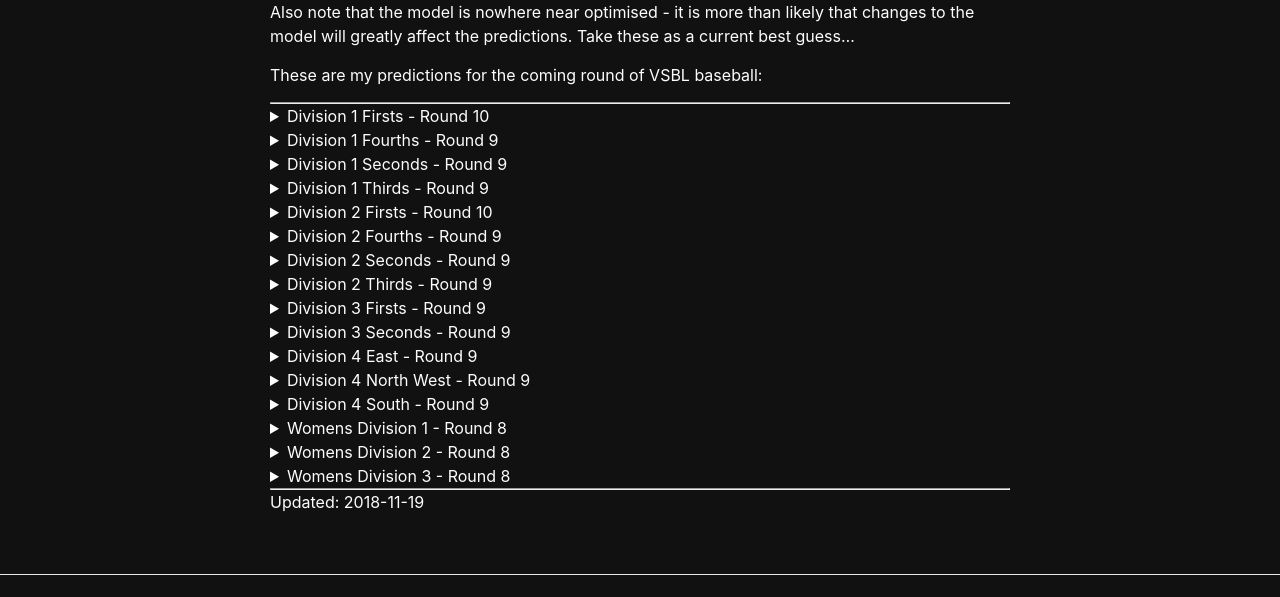
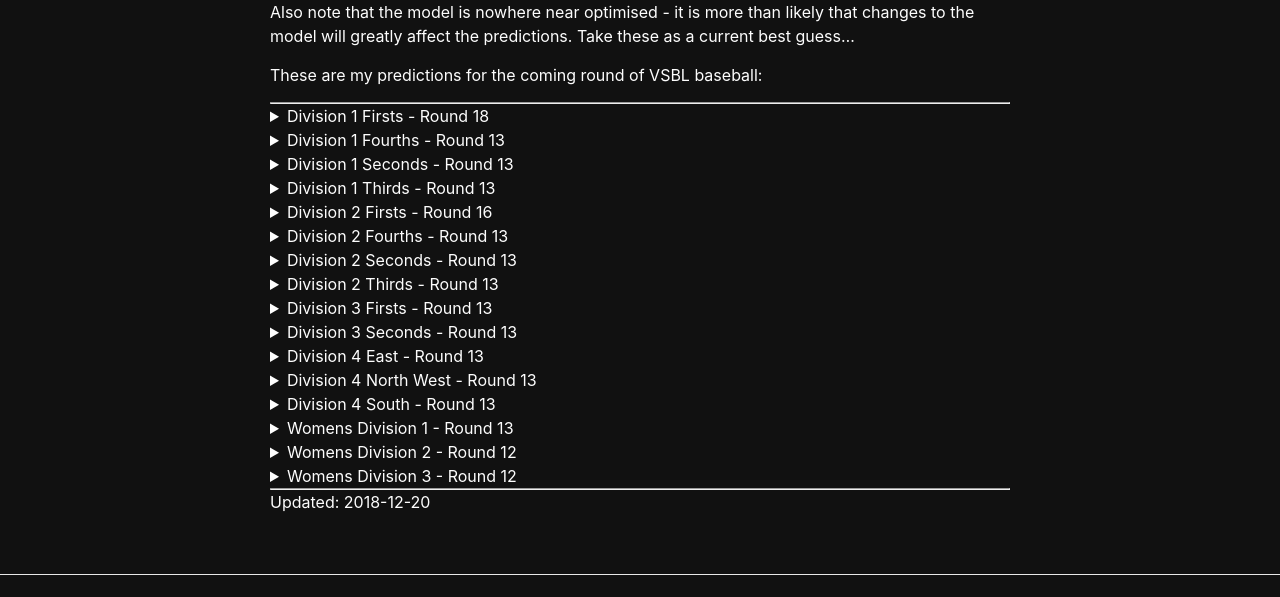
Before and after one commit to gabrieldwyer/baseball_elo_ratings, a Jekyll site: the page built from predictions.md, in a window 1280 px wide. Shown: the part 227-824 px from the top of the page. Built offline with Jekyll 4.4.1, drawn with Linux system fonts in a browser that asks for light colours.

Commit message:
Update predictions on Thu 20 Dec 2018 15:38:08 AEDT

```diff
--- a/_data/next_round_predictions.yaml
+++ b/_data/next_round_predictions.yaml
@@ -1,401 +1,401 @@
 metadata:
-  updated: 2018-11-19
+  updated: 2018-12-20
 grades:
   -
-    name: 'Division 1 Firsts - Round  10'
+    name: 'Division 1 Firsts - Round  18'
     games:
     -
-      team_home: 'Blackburn Orioles'
-      team_away: 'Upwey Ferntree Gully Tigers'
-      chance_home: 33
-      chance_away: 67
+      team_home: 'Geelong Baycats'
+      team_away: 'Essendon Bombers'
+      chance_home: 88
+      chance_away: 12
     -
-      team_home: 'Fitzroy Lions'
-      team_away: 'Geelong Baycats'
-      chance_home: 25
-      chance_away: 75
+      team_home: 'Sandringham Royals'
+      team_away: 'Sunshine Eagles'
+      chance_home: 22
+      chance_away: 78
     -
       team_home: 'Melbourne Demons'
+      team_away: 'Blackburn Orioles'
+      chance_home: 28
+      chance_away: 72
+    -
+      team_home: 'Moorabbin Panthers'
       team_away: 'Berwick City Cougars'
-      chance_home: 93
-      chance_away: 7
+      chance_home: 5
+      chance_away: 95
     -
-      team_home: 'Sunshine Eagles'
-      team_away: 'Preston Pirates'
-      chance_home: 69
-      chance_away: 31
-    -
-      team_home: 'Waverley Wildcats'
-      team_away: 'Moorabbin Panthers'
-      chance_home: 45
-      chance_away: 55
-    -
-      team_home: 'Sandringham Royals'
-      team_away: 'Essendon Bombers'
-      chance_home: 77
-      chance_away: 23
-  -
-    name: 'Division 1 Fourths - Round  9'
-    games:
-    -
-      team_home: 'Upwey Ferntree Gully Tigers'
-      team_away: 'Blackburn Orioles'
+      team_home: 'Preston Pirates'
+      team_away: 'Fitzroy Lions'
       chance_home: 15
       chance_away: 85
     -
+      team_home: 'Upwey Ferntree Gully Tigers'
+      team_away: 'Waverley Wildcats'
+      chance_home: 66
+      chance_away: 34
+  -
+    name: 'Division 1 Fourths - Round  13'
+    games:
+    -
+      team_home: 'Geelong Baycats'
+      team_away: 'Essendon Bombers'
+      chance_home: 28
+      chance_away: 72
+    -
       team_home: 'Berwick City Cougars'
+      team_away: 'Moorabbin Panthers'
+      chance_home: 95
+      chance_away: 5
+    -
+      team_home: 'Blackburn Orioles'
       team_away: 'Melbourne Demons'
-      chance_home: 57
-      chance_away: 43
+      chance_home: 24
+      chance_away: 76
     -
-      team_home: 'Essendon Bombers'
-      team_away: 'Sandringham Royals'
+      team_home: 'Fitzroy Lions'
+      team_away: 'Preston Pirates'
       chance_home: 42
       chance_away: 58
     -
+      team_home: 'Sunshine Eagles'
+      team_away: 'Sandringham Royals'
+      chance_home: 18
+      chance_away: 82
+    -
+      team_home: 'Waverley Wildcats'
+      team_away: 'Upwey Ferntree Gully Tigers'
+      chance_home: 93
+      chance_away: 7
+  -
+    name: 'Division 1 Seconds - Round  13'
+    games:
+    -
       team_home: 'Geelong Baycats'
-      team_away: 'Fitzroy Lions'
-      chance_home: 61
-      chance_away: 39
+      team_away: 'Essendon Bombers'
+      chance_home: 71
+      chance_away: 29
+    -
+      team_home: 'Melbourne Demons'
+      team_away: 'Blackburn Orioles'
+      chance_home: 52
+      chance_away: 48
     -
       team_home: 'Moorabbin Panthers'
-      team_away: 'Waverley Wildcats'
-      chance_home: 34
-      chance_away: 66
+      team_away: 'Berwick City Cougars'
+      chance_home: 75
+      chance_away: 25
     -
       team_home: 'Preston Pirates'
+      team_away: 'Fitzroy Lions'
+      chance_home: 65
+      chance_away: 35
+    -
+      team_home: 'Sandringham Royals'
       team_away: 'Sunshine Eagles'
-      chance_home: 17
-      chance_away: 83
+      chance_home: 77
+      chance_away: 23
+    -
+      team_home: 'Upwey Ferntree Gully Tigers'
+      team_away: 'Waverley Wildcats'
+      chance_home: 68
+      chance_away: 32
   -
-    name: 'Division 1 Seconds - Round  9'
+    name: 'Division 1 Thirds - Round  13'
     games:
     -
-      team_home: 'Upwey Ferntree Gully Tigers'
-      team_away: 'Blackburn Orioles'
-      chance_home: 36
-      chance_away: 64
+      team_home: 'Geelong Baycats'
+      team_away: 'Essendon Bombers'
+      chance_home: 84
+      chance_away: 16
+    -
+      team_home: 'Berwick City Cougars'
+      team_away: 'Moorabbin Panthers'
+      chance_home: 75
+      chance_away: 25
+    -
+      team_home: 'Blackburn Orioles'
+      team_away: 'Melbourne Demons'
+      chance_home: 51
+      chance_away: 49
     -
       team_home: 'Fitzroy Lions'
-      team_away: 'Geelong Baycats'
-      chance_home: 72
-      chance_away: 28
-    -
-      team_home: 'Melbourne Demons'
-      team_away: 'Berwick City Cougars'
-      chance_home: 67
-      chance_away: 33
-    -
-      team_home: 'Sandringham Royals'
-      team_away: 'Essendon Bombers'
-      chance_home: 82
-      chance_away: 18
+      team_away: 'Preston Pirates'
+      chance_home: 92
+      chance_away: 8
     -
       team_home: 'Sunshine Eagles'
-      team_away: 'Preston Pirates'
-      chance_home: 48
-      chance_away: 52
+      team_away: 'Sandringham Royals'
+      chance_home: 9
+      chance_away: 91
     -
       team_home: 'Waverley Wildcats'
-      team_away: 'Moorabbin Panthers'
-      chance_home: 18
-      chance_away: 82
+      team_away: 'Upwey Ferntree Gully Tigers'
+      chance_home: 43
+      chance_away: 57
   -
-    name: 'Division 1 Thirds - Round  9'
-    games:
-    -
-      team_home: 'Upwey Ferntree Gully Tigers'
-      team_away: 'Blackburn Orioles'
-      chance_home: 13
-      chance_away: 87
-    -
-      team_home: 'Berwick City Cougars'
-      team_away: 'Melbourne Demons'
-      chance_home: 76
-      chance_away: 24
-    -
-      team_home: 'Essendon Bombers'
-      team_away: 'Sandringham Royals'
-      chance_home: 30
-      chance_away: 70
-    -
-      team_home: 'Geelong Baycats'
-      team_away: 'Fitzroy Lions'
-      chance_home: 66
-      chance_away: 34
-    -
-      team_home: 'Moorabbin Panthers'
-      team_away: 'Waverley Wildcats'
-      chance_home: 69
-      chance_away: 31
-    -
-      team_home: 'Preston Pirates'
-      team_away: 'Sunshine Eagles'
-      chance_home: 79
-      chance_away: 21
-  -
-    name: 'Division 2 Firsts - Round  10'
+    name: 'Division 2 Firsts - Round  16'
     games:
     -
       team_home: 'Bonbeach St Chads Bluejays'
-      team_away: 'Mulgrave Rebels'
-      chance_home: 55
-      chance_away: 45
+      team_away: 'Springvale Lions'
+      chance_home: 54
+      chance_away: 46
     -
       team_home: 'Cheltenham Rustlers'
+      team_away: 'Malvern Braves'
+      chance_home: 78
+      chance_away: 22
+    -
+      team_home: 'Doncaster Dragons'
       team_away: 'Port Melbourne Mariners'
+      chance_home: 52
+      chance_away: 48
+    -
+      team_home: 'Newport Rams'
+      team_away: 'Mulgrave Rebels'
+      chance_home: 87
+      chance_away: 13
+    -
+      team_home: 'Werribee Giants'
+      team_away: 'Williamstown Wolves'
+      chance_home: 93
+      chance_away: 7
+  -
+    name: 'Division 2 Fourths - Round  13'
+    games:
+    -
+      team_home: 'Bonbeach Bluejays'
+      team_away: 'Doncaster Dragons'
+      chance_home: 31
+      chance_away: 69
+    -
+      team_home: 'Malvern Braves'
+      team_away: 'Cheltenham Rustlers'
+      chance_home: 10
+      chance_away: 90
+    -
+      team_home: 'Newport Rams'
+      team_away: 'Mulgrave Rebels'
+      chance_home: 90
+      chance_away: 10
+    -
+      team_home: 'Williamstown Wolves'
+      team_away: 'Werribee Giants'
+      chance_home: 99
+      chance_away: 1
+  -
+    name: 'Division 2 Seconds - Round  13'
+    games:
+    -
+      team_home: 'Bonbeach St Chads Bluejays'
+      team_away: 'Springvale Lions'
+      chance_home: 28
+      chance_away: 72
+    -
+      team_home: 'Cheltenham Rustlers'
+      team_away: 'Malvern Braves'
       chance_home: 91
       chance_away: 9
     -
       team_home: 'Doncaster Dragons'
+      team_away: 'Port Melbourne Mariners'
+      chance_home: 84
+      chance_away: 16
+    -
+      team_home: 'Newport Rams'
+      team_away: 'Mulgrave Rebels'
+      chance_home: 81
+      chance_away: 19
+    -
+      team_home: 'Werribee Giants'
+      team_away: 'Williamstown Wolves'
+      chance_home: 42
+      chance_away: 58
+  -
+    name: 'Division 2 Thirds - Round  13'
+    games:
+    -
+      team_home: 'Port Melbourne Mariners'
+      team_away: 'Doncaster Dragons'
+      chance_home: 24
+      chance_away: 76
+    -
+      team_home: 'Bonbeach St Chads Bluejays'
       team_away: 'Springvale Lions'
-      chance_home: 87
-      chance_away: 13
+      chance_home: 14
+      chance_away: 86
     -
       team_home: 'Malvern Braves'
-      team_away: 'Williamstown Wolves'
+      team_away: 'Cheltenham Rustlers'
+      chance_home: 46
+      chance_away: 54
+    -
+      team_home: 'Newport Rams'
+      team_away: 'Mulgrave Rebels'
+      chance_home: 78
+      chance_away: 22
+    -
+      team_home: 'Williamstown Wolves'
+      team_away: 'Werribee Giants'
+      chance_home: 33
+      chance_away: 67
+  -
+    name: 'Division 3 Firsts - Round  13'
+    games:
+    -
+      team_home: 'North Western Titans'
+      team_away: 'Ormond Glenhuntly- Gold'
+      chance_home: 73
+      chance_away: 27
+    -
+      team_home: 'Ormond Glenhuntly- Blue'
+      team_away: 'St Kilda Saints'
+      chance_home: 12
+      chance_away: 88
+    -
+      team_home: 'Pakenham Pumas'
+      team_away: 'Chelsea Dolphins'
+      chance_home: 36
+      chance_away: 64
+  -
+    name: 'Division 3 Seconds - Round  13'
+    games:
+    -
+      team_home: 'North Western Titans'
+      team_away: 'Ormond Glenhuntly- Gold'
+      chance_home: 6
+      chance_away: 94
+    -
+      team_home: 'Ormond Glenhuntly- Blue'
+      team_away: 'St Kilda Saints'
+      chance_home: 48
+      chance_away: 52
+    -
+      team_home: 'Pakenham Pumas'
+      team_away: 'Chelsea Dolphins'
+      chance_home: 48
+      chance_away: 52
+  -
+    name: 'Division 4 East - Round  13'
+    games:
+    -
+      team_home: 'Melbourne Demons'
+      team_away: 'Waverley Wildcats Red'
+      chance_home: 9
+      chance_away: 91
+    -
+      team_home: 'Monash University Farmers'
+      team_away: 'Waverley Wildcats Black'
+      chance_home: 1
+      chance_away: 99
+    -
+      team_home: 'St Kilda Saints'
+      team_away: 'Fitzroy Gold'
+      chance_home: 20
+      chance_away: 80
+  -
+    name: 'Division 4 North West - Round  13'
+    games:
+    -
+      team_home: 'Essendon Bombers'
+      team_away: 'North Coburg Rebels'
+      chance_home: 78
+      chance_away: 22
+    -
+      team_home: 'Fitzroy Maroon'
+      team_away: 'Fitzroy Blue'
+      chance_home: 7
+      chance_away: 93
+    -
+      team_home: 'Footscray Bulldogs Red'
+      team_away: 'Mitchell Majors Black'
+      chance_home: 45
+      chance_away: 55
+    -
+      team_home: 'Geelong Baycats'
+      team_away: 'Footscray Bulldogs Blue'
+      chance_home: 10
+      chance_away: 90
+    -
+      team_home: 'Mitchell Majors Yellow'
+      team_away: 'Essendon Jets'
+      chance_home: 94
+      chance_away: 6
+  -
+    name: 'Division 4 South - Round  13'
+    games:
+    -
+      team_home: 'Moorabbin Panthers'
+      team_away: 'Berwick City Cougars'
+      chance_home: 5
+      chance_away: 95
+    -
+      team_home: 'St Kilda Saints- Black'
+      team_away: 'Chelsea Dolphins'
+      chance_home: 80
+      chance_away: 20
+    -
+      team_home: 'Monash University Farmers'
+      team_away: 'Pakenham Pumas'
       chance_home: 95
       chance_away: 5
     -
-      team_home: 'Werribee Giants'
-      team_away: 'Newport Rams'
-      chance_home: 40
-      chance_away: 60
+      team_home: 'St Kilda Saints- Gold'
+      team_away: 'Bonbeach St Chads Bluejays'
+      chance_home: 41
+      chance_away: 59
   -
-    name: 'Division 2 Fourths - Round  9'
+    name: 'Womens Division 1 - Round  13'
     games:
     -
       team_home: 'Doncaster Dragons'
-      team_away: 'Cheltenham Rustlers'
-      chance_home: 47
-      chance_away: 53
+      team_away: 'Essendon Bombers'
+      chance_home: 24
+      chance_away: 76
     -
-      team_home: 'Mulgrave Rebels'
-      team_away: 'Bonbeach Bluejays'
-      chance_home: 91
-      chance_away: 9
-    -
-      team_home: 'Werribee Giants'
-      team_away: 'Newport Rams'
-      chance_home: 26
-      chance_away: 74
-    -
-      team_home: 'Williamstown Wolves'
-      team_away: 'Malvern Braves'
-      chance_home: 94
-      chance_away: 6
+      team_home: 'Footscray Bulldogs'
+      team_away: 'Springvale Lions'
+      chance_home: 4
+      chance_away: 96
   -
-    name: 'Division 2 Seconds - Round  9'
+    name: 'Womens Division 2 - Round  12'
     games:
     -
-      team_home: 'Cheltenham Rustlers'
-      team_away: 'Port Melbourne Mariners'
-      chance_home: 98
-      chance_away: 2
+      team_home: 'Doncaster Dragons'
+      team_away: 'Essendon Bombers'
+      chance_home: 80
+      chance_away: 20
     -
-      team_home: 'Doncaster Dragons'
-      team_away: 'Springvale Lions'
-      chance_home: 39
-      chance_away: 61
-    -
-      team_home: 'Malvern Braves'
-      team_away: 'Williamstown Wolves'
-      chance_home: 22
-      chance_away: 78
-    -
-      team_home: 'Mulgrave Rebels'
-      team_away: 'Bonbeach St Chads Bluejays'
-      chance_home: 58
-      chance_away: 42
-    -
-      team_home: 'Werribee Giants'
-      team_away: 'Newport Rams'
-      chance_home: 56
-      chance_away: 44
+      team_home: 'Waverley Wildcats'
+      team_away: 'Footscray Bulldogs'
+      chance_home: 55
+      chance_away: 45
   -
-    name: 'Division 2 Thirds - Round  9'
+    name: 'Womens Division 3 - Round  12'
     games:
     -
-      team_home: 'Mulgrave Rebels'
+      team_home: 'Doncaster/Melbourne'
       team_away: 'Bonbeach St Chads Bluejays'
-      chance_home: 79
-      chance_away: 21
+      chance_home: 88
+      chance_away: 12
     -
-      team_home: 'Port Melbourne Mariners'
+      team_home: 'Fitzroy Lions'
+      team_away: 'Moorabbin Panthers'
+      chance_home: 78
+      chance_away: 22
+    -
+      team_home: 'North Western Titans'
       team_away: 'Cheltenham Rustlers'
       chance_home: 5
       chance_away: 95
     -
-      team_home: 'Springvale Lions'
-      team_away: 'Doncaster Dragons'
-      chance_home: 53
-      chance_away: 47
+      team_home: 'Werribee/Footscray'
+      team_away: 'Springvale Lions Blue'
+      chance_home: 96
+      chance_away: 4
     -
-      team_home: 'Werribee Giants'
-      team_away: 'Newport Rams'
-      chance_home: 20
-      chance_away: 80
-    -
-      team_home: 'Williamstown Wolves'
-      team_away: 'Malvern Braves'
-      chance_home: 28
-      chance_away: 72
-  -
-    name: 'Division 3 Firsts - Round  9'
-    games:
-    -
-      team_home: 'St Kilda Saints'
-      team_away: 'Pakenham Pumas'
-      chance_home: 90
-      chance_away: 10
-    -
-      team_home: 'North Western Titans'
-      team_away: 'Ormond Glenhuntly- Blue'
-      chance_home: 8
-      chance_away: 92
-    -
-      team_home: 'Ormond Glenhuntly- Gold'
-      team_away: 'Chelsea Dolphins'
-      chance_home: 12
-      chance_away: 88
-  -
-    name: 'Division 3 Seconds - Round  9'
-    games:
-    -
-      team_home: 'St Kilda Saints'
-      team_away: 'Pakenham Pumas'
+      team_home: 'Wheelers Hill Warriors'
+      team_away: 'Berwick City Cougars'
       chance_home: 95
       chance_away: 5
-    -
-      team_home: 'North Western Titans'
-      team_away: 'Ormond Glenhuntly- Blue'
-      chance_home: 2
-      chance_away: 98
-    -
-      team_home: 'Ormond Glenhuntly- Gold'
-      team_away: 'Chelsea Dolphins'
-      chance_home: 55
-      chance_away: 45
-  -
-    name: 'Division 4 East - Round  9'
-    games:
-    -
-      team_home: 'Monash University Farmers'
-      team_away: 'St Kilda Saints'
-      chance_home: 10
-      chance_away: 90
-    -
-      team_home: 'Waverley Wildcats Black'
-      team_away: 'Melbourne Demons'
-      chance_home: 87
-      chance_away: 13
-    -
-      team_home: 'Waverley Wildcats Red'
-      team_away: 'Fitzroy Gold'
-      chance_home: 62
-      chance_away: 38
-  -
-    name: 'Division 4 North West - Round  9'
-    games:
-    -
-      team_home: 'Essendon Bombers'
-      team_away: 'Fitzroy Maroon'
-      chance_home: 82
-      chance_away: 18
-    -
-      team_home: 'Essendon Jets'
-      team_away: 'Footscray Bulldogs Blue'
-      chance_home: 6
-      chance_away: 94
-    -
-      team_home: 'Footscray Bulldogs Red'
-      team_away: 'Fitzroy Blue'
-      chance_home: 44
-      chance_away: 56
-    -
-      team_home: 'Mitchell Majors Black'
-      team_away: 'North Coburg Rebels'
-      chance_home: 11
-      chance_away: 89
-    -
-      team_home: 'Mitchell Majors Yellow'
-      team_away: 'Geelong Baycats'
-      chance_home: 90
-      chance_away: 10
-  -
-    name: 'Division 4 South - Round  9'
-    games:
-    -
-      team_home: 'Bonbeach St Chads Bluejays'
-      team_away: 'Chelsea Dolphins'
-      chance_home: 81
-      chance_away: 19
-    -
-      team_home: 'Pakenham Pumas'
-      team_away: 'Berwick City Cougars'
-      chance_home: 2
-      chance_away: 98
-    -
-      team_home: 'St Kilda Saints- Gold'
-      team_away: 'Moorabbin Panthers'
-      chance_home: 89
-      chance_away: 11
-    -
-      team_home: 'St Kilda Saints- Black'
-      team_away: 'Monash University Farmers'
-      chance_home: 38
-      chance_away: 62
-  -
-    name: 'Womens Division 1 - Round  8'
-    games:
-    -
-      team_home: 'Essendon Bombers'
-      team_away: 'Springvale Lions'
-      chance_home: 29
-      chance_away: 71
-    -
-      team_home: 'Footscray Bulldogs'
-      team_away: 'Doncaster Dragons'
-      chance_home: 95
-      chance_away: 5
-  -
-    name: 'Womens Division 2 - Round  8'
-    games:
-    -
-      team_home: 'Waverley Wildcats'
-      team_away: 'Doncaster Dragons'
-      chance_home: 2
-      chance_away: 98
-    -
-      team_home: 'Essendon Bombers'
-      team_away: 'Springvale Lions'
-      chance_home: 39
-      chance_away: 61
-  -
-    name: 'Womens Division 3 - Round  8'
-    games:
-    -
-      team_home: 'Bonbeach St Chads Bluejays'
-      team_away: 'Springvale Lions Blue'
-      chance_home: 54
-      chance_away: 46
-    -
-      team_home: 'Cheltenham Rustlers'
-      team_away: 'Moorabbin Panthers'
-      chance_home: 51
-      chance_away: 49
-    -
-      team_home: 'Doncaster/Melbourne'
-      team_away: 'Werribee/Footscray'
-      chance_home: 34
-      chance_away: 66
-    -
-      team_home: 'Fitzroy Lions'
-      team_away: 'Wheelers Hill Warriors'
-      chance_home: 13
-      chance_away: 87
-    -
-      team_home: 'North Western Titans'
-      team_away: 'Berwick City Cougars'
-      chance_home: 48
-      chance_away: 52
```
